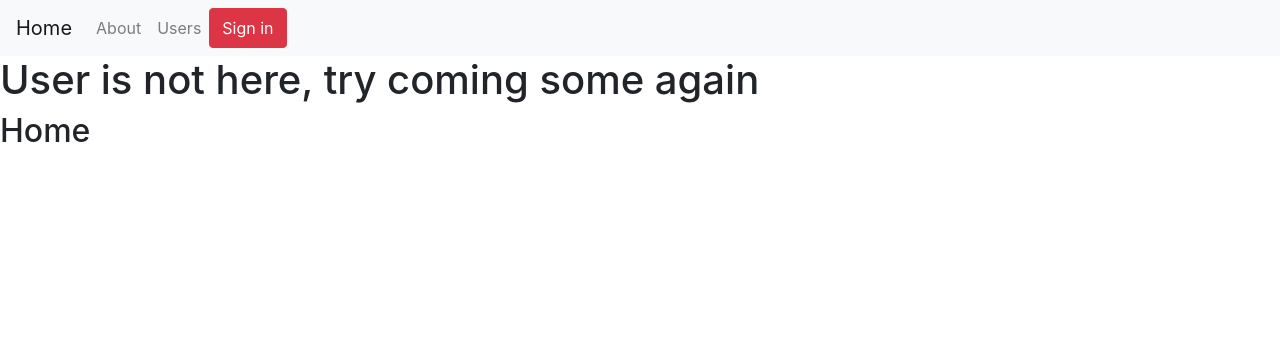
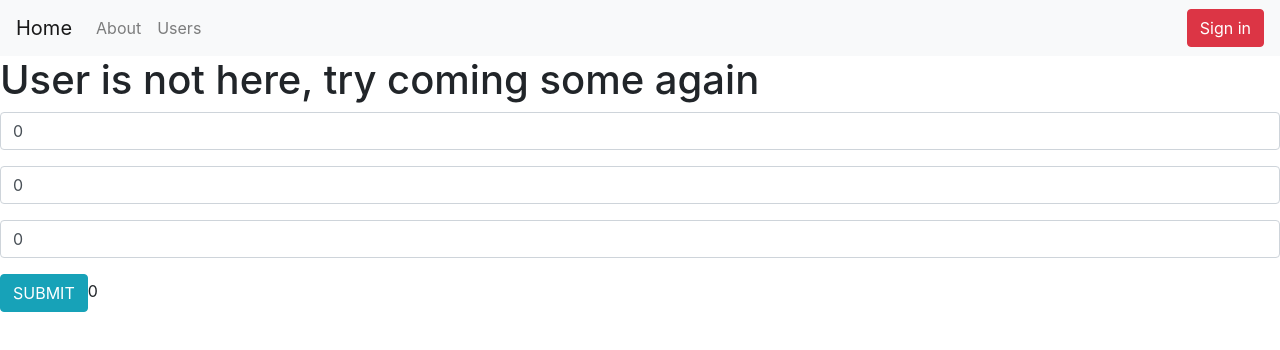
Before and after one commit to jrobinson0529/rent-calculator, a React app: page / in a window 1280 px wide. Built offline with nearby package versions, Linux system fonts and the light colour scheme; some packages are replaced by stand-ins of ours; no server answers.

Commit message:
calculating andy rent

```diff
--- /dev/null
+++ b/json_sample_data/sampleData.json
@@ -0,0 +1,3 @@
+{
+  "waterBill": 200
+}
--- a/src/App/App.scss
+++ b/src/App/App.scss
@@ -1,3 +1,6 @@
 .App {
   text-align: center;
 }
+.nav-btn {
+  margin-left: auto;
+}
--- a/src/components/LoginButton.js
+++ b/src/components/LoginButton.js
@@ -9,7 +9,7 @@ const signIn = () => {
 };
 function LoginButton() {
   return (
-    <Button color='danger' onClick={signIn}>Sign in</Button>
+    <Button color='danger' className='nav-btn' onClick={signIn}>Sign in</Button>
   );
 }
 
--- a/src/components/LogoutButton.js
+++ b/src/components/LogoutButton.js
@@ -8,7 +8,7 @@ const signOut = () => {
 };
 function LogoutButton() {
   return (
-    <Button color='danger' onClick={signOut}>Sign Out</Button>
+    <Button color='danger' className='nav-btn' onClick={signOut}>Sign Out</Button>
   );
 }
 
--- a/src/components/NavBar.js
+++ b/src/components/NavBar.js
@@ -30,8 +30,8 @@ const NavBar = ({ user }) => {
             <NavItem>
               <Link className="nav-link" to="/users/">Users</Link>
             </NavItem>
-            {user ? <LogoutButton /> : <LoginButton />}
           </Nav>
+          {user ? <LogoutButton/> : <LoginButton/>}
         </Collapse>
       </Navbar>
     </div>
--- /dev/null
+++ b/src/components/RentForm.js
@@ -0,0 +1,63 @@
+import React, { useState } from 'react';
+import {
+  Form, FormGroup, Input, Button
+} from 'reactstrap';
+
+function RentForm() {
+  const [bills, setBills] = useState({
+    water: 0,
+    electric: 0,
+    internet: 0,
+    baseRent: 567,
+  });
+  const [rentAndy, setRentAndy] = useState(0);
+  const handleInputChange = (e) => {
+    setBills((prevState) => ({
+      ...prevState,
+      [e.target.name]: Number(e.target.value)
+    }));
+  };
+  const handleSubmit = (e) => {
+    e.preventDefault();
+    setRentAndy((bills.water + bills.internet + bills.electric / 4) + bills.baseRent);
+    console.warn(rentAndy);
+  };
+  return (
+    <div>
+      <Form
+        id='rentForm'
+        onSubmit={handleSubmit}
+        className='rent-form'
+      >
+        <FormGroup>
+          <Input
+            type='number'
+            name='water'
+            id='water'
+            onChange={handleInputChange}
+            value={bills.water}/>
+        </FormGroup>
+        <FormGroup>
+          <Input
+            type='number'
+            name='electric'
+            id='electric'
+            onChange={handleInputChange}
+            value={bills.electric}/>
+        </FormGroup>
+        <FormGroup>
+          <Input
+            type='number'
+            name='internet'
+            id='internet'
+            onChange={handleInputChange}
+            value={bills.internet}/>
+        </FormGroup>
+        <Button type='submit' color='info'>SUBMIT</Button>
+        {rentAndy}
+      </Form>
+    </div>
+  );
+}
+
+export default RentForm;
--- a/src/helpers/Routes.js
+++ b/src/helpers/Routes.js
@@ -1,9 +1,6 @@
 import React from 'react';
 import { Route, Switch } from 'react-router-dom';
-
-function Home() {
-  return <h2>Home</h2>;
-}
+import RentForm from '../components/RentForm';
 
 function About() {
   return <h2>About</h2>;
@@ -17,7 +14,7 @@ function Routes() {
   return (
     <>
       <Switch>
-        <Route exact path="/" component={Home}/>
+        <Route exact path="/" component={RentForm}/>
         <Route path="/about" component={About}/>
         <Route path="/users" component={Users}/>
       </Switch>
```
Also changed, not shown: src/views/FormView.js (added, +12 -0 lines).
